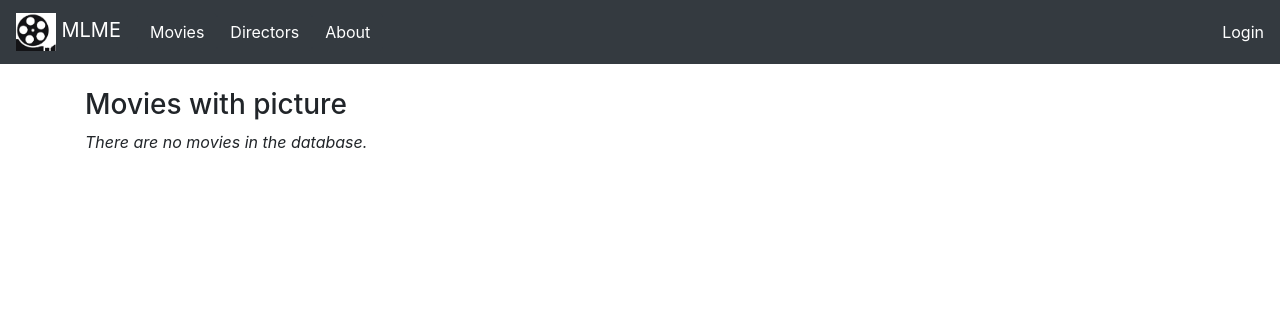
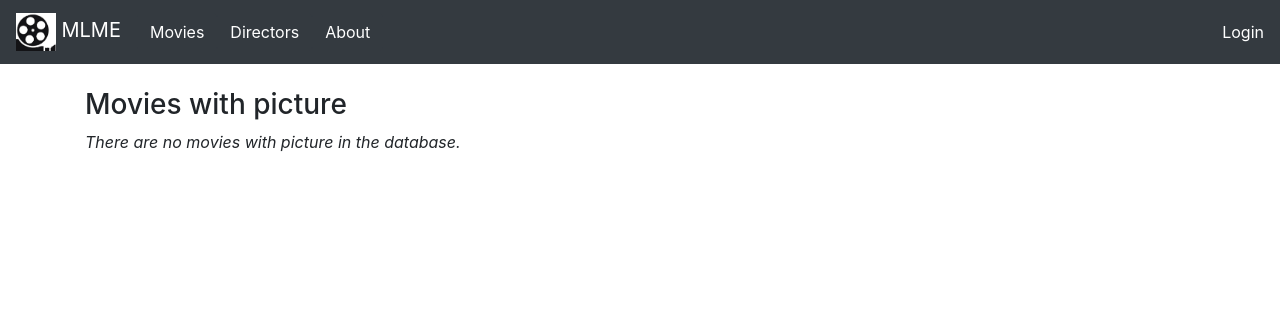
Before and after one commit to japinol7/movies_lib_explorer, a Django app: template templates/catalog/movie_with_picture_list.html in a window 1280 px wide. Shown: the top 325 px of the page. Run offline with Django 4.2, Linux system fonts and the light colour scheme; the template is opened without the code that fills it, so the values that code supplies are empty.

Commit message:
[IMP] Minor improvements.

```diff
--- a/catalog/views/movie_views.py
+++ b/catalog/views/movie_views.py
@@ -16,7 +16,8 @@ def movie_list(request):
 
 def movie_with_picture_list(request):
     data = {
-        'movies': Movie.objects.filter(picture__isnull=True).order_by('title', 'director__last_name', 'director__first_name', 'year')
+        'movies': Movie.objects.exclude(picture='').order_by(
+            'title', 'director__last_name', 'director__first_name', 'year')
         }
     return render(request, "catalog/movie_with_picture_list.html", data)
 
--- a/templates/catalog/movie_with_picture_list.html
+++ b/templates/catalog/movie_with_picture_list.html
@@ -7,6 +7,16 @@
     <h3>Movies with picture</h3>
     <p>
         {% for movie in movies %}
+            <p>
+                {% if movie.picture %}
+                    <img src="{{ movie.picture.url }}" style="max-height:250px">
+                {% elif not movie.picture and request.user.is_authenticated %}
+                    <a class="btn btn-sm btn-dark" id="id_movie_upload"
+                       href="{% url 'upload_movie_photo' movie.id %}">Upload Movie Photo</a>
+                {% endif %}
+
+                <br/>
+            </p>
             <b><a href="{% url 'movie' movie_id=movie.id %}">{{ movie.title }}</a></b>;
             {{ movie.year }};
             {% if movie.director.first_name %}{{ movie.director.first_name }}{% endif %}
@@ -14,7 +24,7 @@
             <br/>
 
         {% empty %}
-            <i>There are no movies in the database.</i>
+            <i>There are no movies with picture in the database.</i>
         {% endfor %}
     </p>
 {% endblock content %}
```
